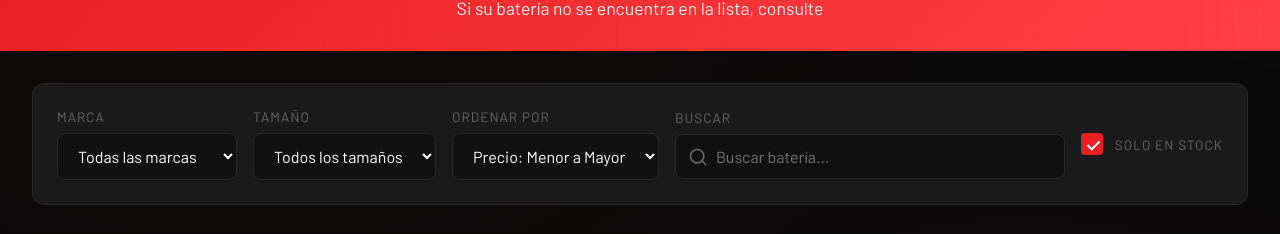
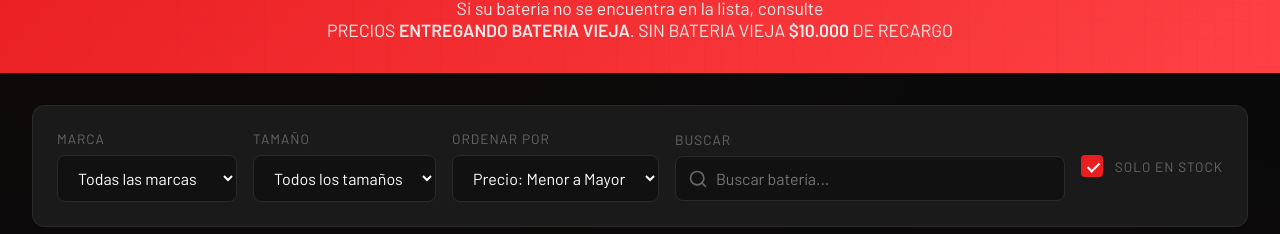
Before and after one commit to f1baterias/catalogo, a plain HTML site: page index.html in a window 1280 px wide. Shown: the part 196-430 px from the top of the page. Drawn offline with nearby package versions, Linux system fonts and the light colour scheme.

Commit message:
Update index.html

```diff
--- a/index.html
+++ b/index.html
@@ -34,7 +34,7 @@
 
     <section class="hero">
         <h1>Catálogo de Baterías en Stock</h1>
-        <p>Si su batería no se encuentra en la lista, consulte</p>
+        <p>Si su batería no se encuentra en la lista, consulte<br>PRECIOS <b>ENTREGANDO BATERIA VIEJA</b>. SIN BATERIA VIEJA <b>$10.000</b> DE RECARGO</p>
     </section>
 
     <section class="filters-section">
```
